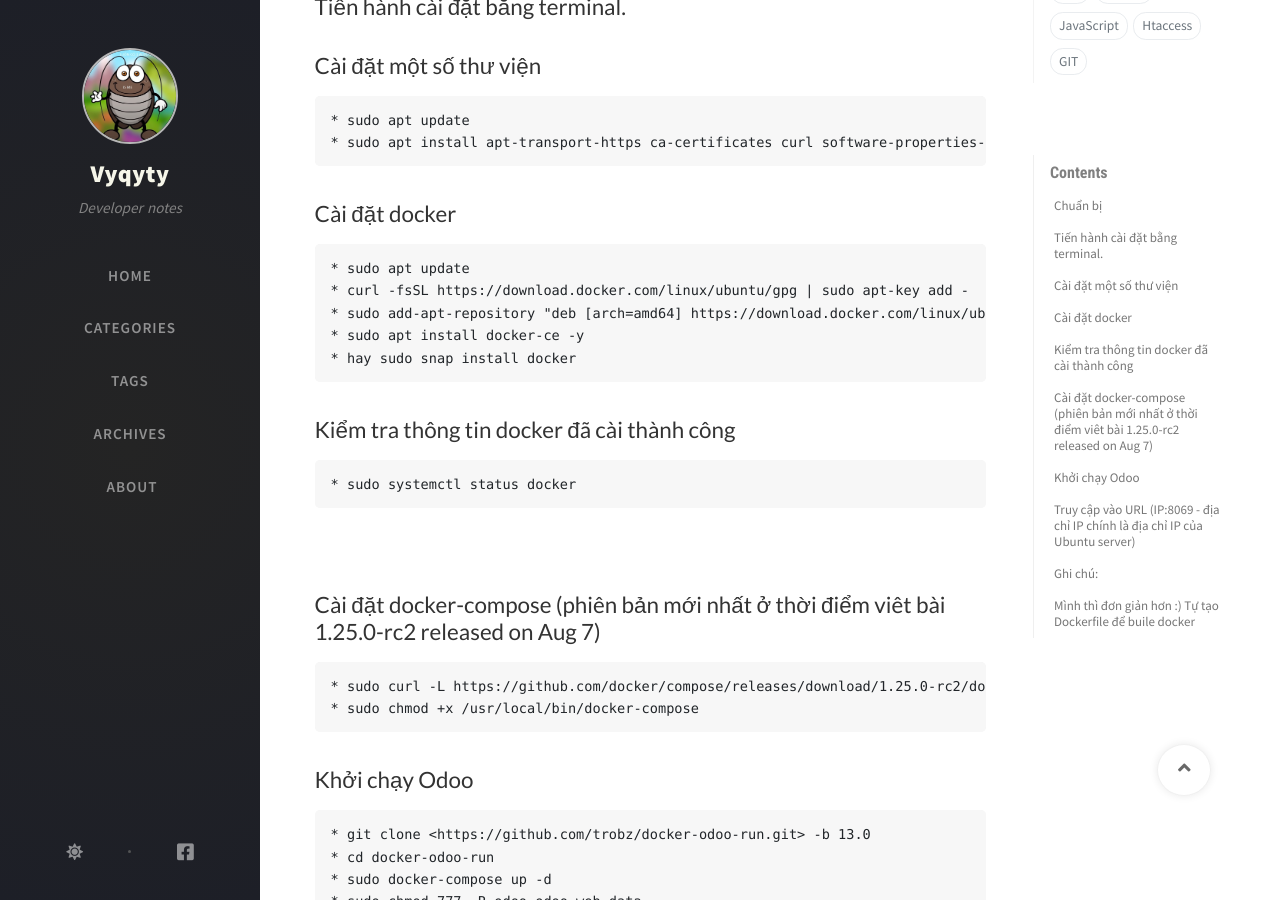
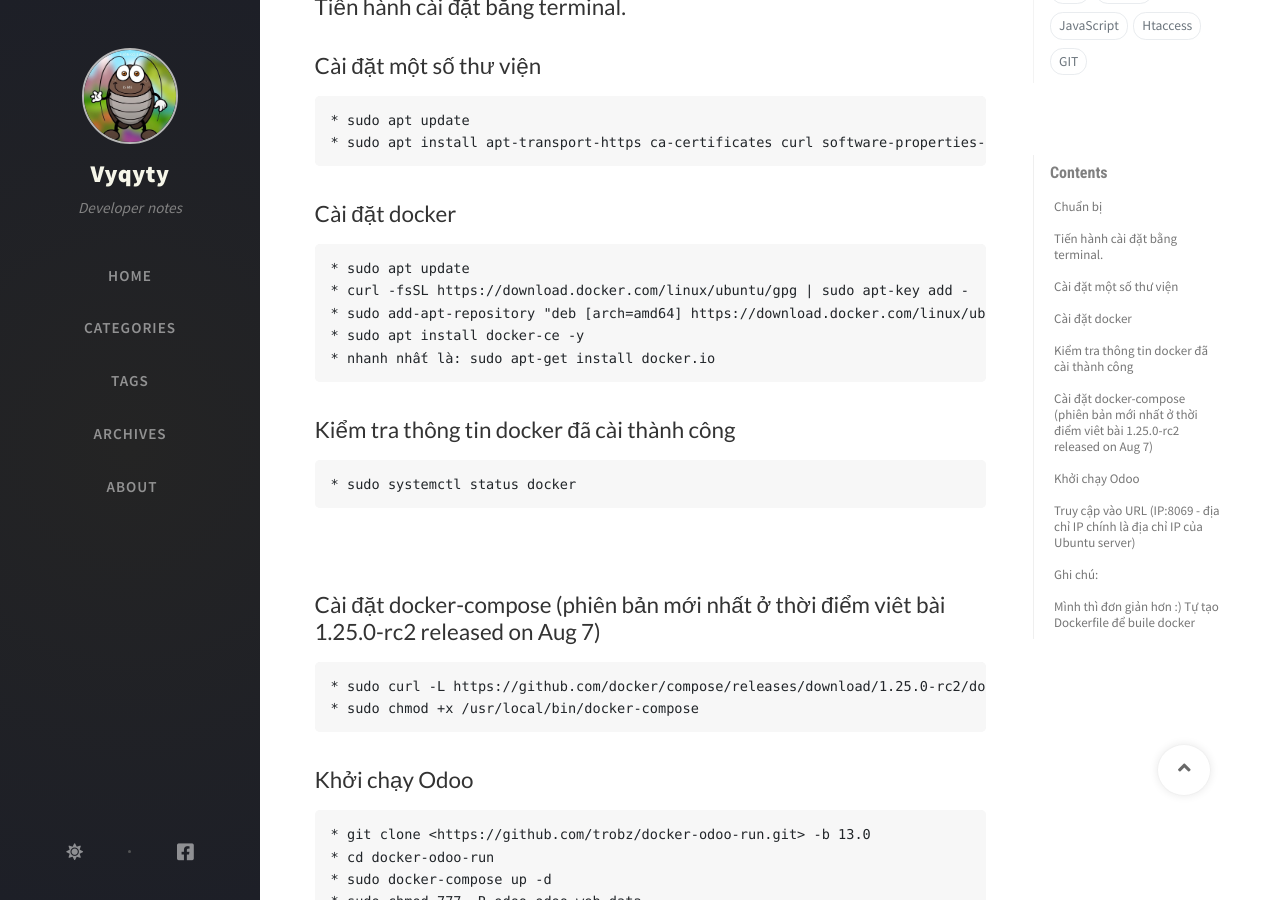
Before and after one commit to vyqyty/vyqyty.github.io, a Jekyll site: the page built from _posts/2020-12-18-odoo-voi-docker.md, in a window 1280 px wide and 900 px high, scrolled down 353 px. Built offline with Jekyll 4.4.1, drawn with Linux system fonts in a browser that asks for light colours; nearby versions of some CDN libraries; comment, search, counter and statistics services are not loaded.

Commit message:
Update 2020-12-18-odoo-voi-docker.md

````diff
--- a/_posts/2020-12-18-odoo-voi-docker.md
+++ b/_posts/2020-12-18-odoo-voi-docker.md
@@ -23,7 +23,7 @@
 * curl -fsSL https://download.docker.com/linux/ubuntu/gpg | sudo apt-key add -
 * sudo add-apt-repository "deb [arch=amd64] https://download.docker.com/linux/ubuntu bionic stable"
 * sudo apt install docker-ce -y
-* hay sudo snap install docker
+* nhanh nhất là: sudo apt-get install docker.io
 ```
 ## Kiểm tra thông tin docker đã cài thành công
 ```
````
